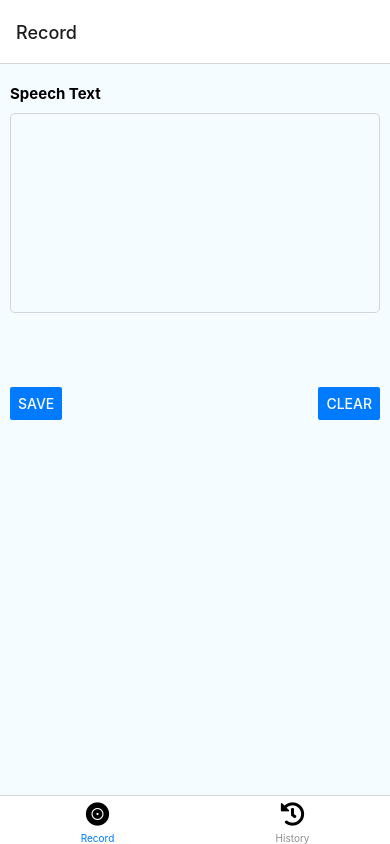
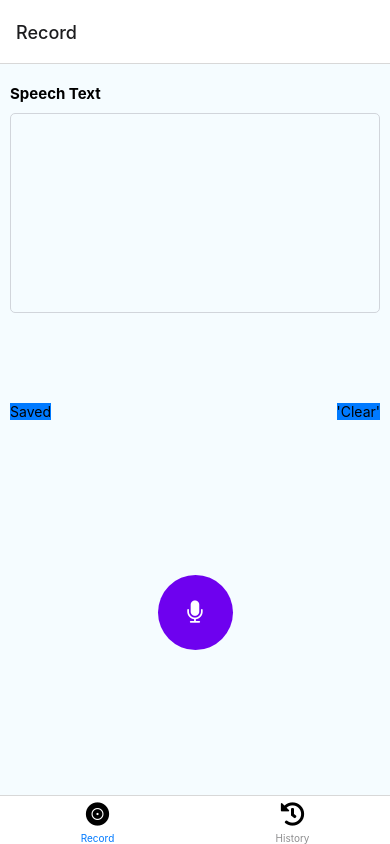
Before and after one commit to Surfsol/speechText, a React Native app: screen /Record in a window 390 px wide. Built offline with nearby package versions, Linux system fonts and the light colour scheme.

Commit message:
add voicetext

```diff
--- a/components/Home.tsx
+++ b/components/Home.tsx
@@ -1,4 +1,4 @@
-import React, { useState, useEffect } from "react";
+import React, { useState, useEffect } from 'react';
 import {
   View,
   Text,
@@ -6,13 +6,11 @@ import {
   StyleSheet,
   Button,
   Pressable,
-} from "react-native";
-//import VoiceTest from "./VoiceTest";
-
-
+} from 'react-native';
+import VoiceTest from './VoiceTest';
 
 export default function Home() {
-  const [speechText, setSpeechText] = useState("");
+  const [speechText, setSpeechText] = useState('');
   return (
     <View style={styles.container}>
       <View style={styles.inputContainer}>
@@ -20,44 +18,48 @@ export default function Home() {
         <TextInput
           multiline
           style={styles.textInput}
-          numberOfLines={6}
           value={speechText}
           maxLength={500}
-          editable={true}
         />
         <View
           style={{
-            alignItems: "flex-end",
+            alignItems: 'flex-end',
             flex: 1,
-            flexDirection: "row",
-            justifyContent: "space-between",
+            flexDirection: 'row',
+            justifyContent: 'space-between',
           }}
         >
-          <Button
-            title="Save"
-            color={"#007AFF"}
+          <Pressable
             onPress={async () => {
-              console.log("save");
+              console.log('save');
             }}
-          />
-          <Button
-            title="Clear"
-            color={"#007AFF"}
+            style={{
+              backgroundColor: '#007AFF',
+            }}
+          >
+            <Text>Saved</Text>
+          </Pressable>
+          <Pressable
+            style={{
+              backgroundColor: '#007AFF',
+            }}
             onPress={() => {
-              setSpeechText("");
+              setSpeechText('');
             }}
-          />
+          >
+          <Text>'Clear'</Text>
+          </Pressable>
         </View>
       </View>
       <View style={styles.voiceContainer}>
-        {/* <VoiceTest
+        <VoiceTest
           onSpeechEnd={(value) => {
             setSpeechText(value[0]);
           }}
           onSpeechStart={() => {
-            setSpeechText("");
+            setSpeechText('');
           }}
-        /> */}
+        />
       </View>
     </View>
   );
@@ -65,28 +67,28 @@ export default function Home() {
 const styles = StyleSheet.create({
   container: {
     flex: 1,
-    flexDirection: "column",
-    justifyContent: "center",
-    alignItems: "center",
-    width: "100%",
-    backgroundColor: "#F5FCFF",
+    flexDirection: 'column',
+    justifyContent: 'center',
+    alignItems: 'center',
+    width: '100%',
+    backgroundColor: '#F5FCFF',
   },
   label: {
-    fontWeight: "bold",
+    fontWeight: 'bold',
     fontSize: 15,
     paddingTop: 10,
     paddingBottom: 10,
   },
   inputContainer: {
-    height: "50%",
-    width: "100%",
+    height: '50%',
+    width: '100%',
     flex: 1,
     padding: 10,
-    justifyContent: "center",
+    justifyContent: 'center',
   },
   textInput: {
     padding: 10,
-    borderColor: "#d1d5db",
+    borderColor: '#d1d5db',
     borderWidth: 1,
     height: 200,
     borderRadius: 5,
@@ -95,9 +97,9 @@ const styles = StyleSheet.create({
     right: 0,
   },
   voiceContainer: {
-    height: "50%",
-    width: "100%",
-    alignItems: "center",
-    justifyContent: "space-around",
+    height: '50%',
+    width: '100%',
+    alignItems: 'center',
+    justifyContent: 'space-around',
   },
 });
--- a/components/VoiceTest.tsx
+++ b/components/VoiceTest.tsx
@@ -1,231 +1,236 @@
-// import React, { Component } from "react";
-// import { FontAwesome } from "@expo/vector-icons";
-// import { MotiView } from "@motify/components";
-// import {
-//   StyleSheet,
-//   Text,
-//   View,
-//   Image,
-//   TouchableHighlight,
-// } from "react-native";
-// import Voice, {
-//   SpeechRecognizedEvent,
-//   SpeechResultsEvent,
-//   SpeechErrorEvent,
-// } from "@react-native-voice/voice";
-// import { Easing } from "react-native-reanimated";
-// type Props = {
-//   onSpeechStart: () => void;
-//   onSpeechEnd: (result: any[]) => void;
-// };
-// type State = {
-//   recognized: string;
-//   pitch: string;
-//   error: string;
-//   end: string;
-//   started: boolean;
-//   results: string[];
-//   partialResults: string[];
-// };
-// class VoiceTest extends Component<Props, State> {
-//   state = {
-//     recognized: "",
-//     pitch: "",
-//     error: "",
-//     end: "",
-//     started: false,
-//     results: [],
-//     partialResults: [],
-//   };
-//   constructor(props: Props) {
-//     super(props);
-//     Voice.onSpeechStart = this.onSpeechStart;
-//     Voice.onSpeechRecognized = this.onSpeechRecognized;
-//     Voice.onSpeechEnd = this.onSpeechEnd;
-//     Voice.onSpeechError = this.onSpeechError;
-//     Voice.onSpeechResults = this.onSpeechResults;
-//     Voice.onSpeechPartialResults = this.onSpeechPartialResults;
-//     Voice.onSpeechVolumeChanged = this.onSpeechVolumeChanged;
-//   }
-//   componentWillUnmount() {
-//     Voice.destroy().then(Voice.removeAllListeners);
-//   }
-//   onSpeechStart = (e: any) => {
-//     console.log("onSpeechStart: ", e);
-//     this.setState({
-//       started: true,
-//     });
-//   };
-//   onSpeechRecognized = (e: SpeechRecognizedEvent) => {
-//     console.log("onSpeechRecognized: ", e);
-//     this.setState({
-//       recognized: "√",
-//     });
-//   };
-//   onSpeechEnd = (e: any) => {
-//     console.log("onSpeechEnd: ", e);
-//     this.setState({
-//       end: "√",
-//       started: false,
-//     });
-//     this.props.onSpeechEnd(this.state.results);
-//   };
-//   onSpeechError = (e: SpeechErrorEvent) => {
-//     console.log("onSpeechError: ", e);
-//     this.setState({
-//       error: JSON.stringify(e.error),
-//     });
-//   };
-//   onSpeechResults = (e: SpeechResultsEvent) => {
-//     console.log("onSpeechResults: ", e);
-//     this.setState({
-//       results: e.value!,
-//     });
-//   };
-//   onSpeechPartialResults = (e: SpeechResultsEvent) => {
-//     console.log("onSpeechPartialResults: ", e);
-//     this.setState({
-//       partialResults: e.value!,
-//     });
-//   };
-//   onSpeechVolumeChanged = (e: any) => {
-//     console.log("onSpeechVolumeChanged: ", e);
-//     this.setState({
-//       pitch: e.value,
-//     });
-//   };
-//   _startRecognizing = async () => {
-//     this.setState({
-//       recognized: "",
-//       pitch: "",
-//       error: "",
-//       started: false,
-//       results: [],
-//       partialResults: [],
-//       end: "",
-//     });
-//     try {
-//       await Voice.start("en-US");
-//       this.props.onSpeechStart();
-//     } catch (e) {
-//       console.error(e);
-//     }
-//   };
-//   _stopRecognizing = async () => {
-//     try {
-//       await Voice.stop();
-//     } catch (e) {
-//       console.error(e);
-//     }
-//   };
-//   _cancelRecognizing = async () => {
-//     try {
-//       await Voice.cancel();
-//     } catch (e) {
-//       console.error(e);
-//     }
-//   };
-//   _destroyRecognizer = async () => {
-//     try {
-//       await Voice.destroy();
-//     } catch (e) {
-//       console.error(e);
-//     }
-//     this.setState({
-//       recognized: "",
-//       pitch: "",
-//       error: "",
-//       started: false,
-//       results: [],
-//       partialResults: [],
-//       end: "",
-//     });
-//   };
-//   render() {
-//     return (
-//       <View style={styles.container}>
-//         {this.state.started ? (
-//           <TouchableHighlight onPress={this._stopRecognizing}>
-//             <View
-//               style={{
-//                 width: 75,
-//                 height: 75,
-//                 borderRadius: 75,
-//                 backgroundColor: "#6E01EF",
-//                 alignItems: "center",
-//                 justifyContent: "center",
-//               }}
-//             >
-//               {[...Array(3).keys()].map((index: number) => {
-//                 return (
-//                   <MotiView
-//                     from={{ opacity: 1, scale: 1 }}
-//                     animate={{ opacity: 0, scale: 4 }}
-//                     transition={{
-//                       //type: "timing",
-//                       duration: 2000,
-//                       easing: Easing.ease, // Easing.out(Easing.ease)
-//                       delay: index * 200,
-//                       repeatReverse: false,
-//                       loop: true,
-//                     }}
-//                     key={index}
-//                     style={[
-//                       StyleSheet.absoluteFillObject,
-//                       { backgroundColor: "#6E01EF", borderRadius: 75 },
-//                     ]}
-//                   />
-//                 );
-//               })}
-//               <FontAwesome name="microphone-slash" size={24} color="#fff" />
-//             </View>
-//           </TouchableHighlight>
-//         ) : (
-//           <TouchableHighlight onLongPress={this._startRecognizing}>
-//             <View
-//               style={{
-//                 width: 75,
-//                 height: 75,
-//                 borderRadius: 75,
-//                 backgroundColor: "#6E01EF",
-//                 alignItems: "center",
-//                 justifyContent: "center",
-//               }}
-//             >
-//               <FontAwesome name="microphone" size={24} color="#fff" />
-//             </View>
-//           </TouchableHighlight>
-//         )}
-//       </View>
-//     );
-//   }
-// }
-// const styles = StyleSheet.create({
-//   button: {
-//     width: 50,
-//     height: 50,
-//   },
-//   container: {},
-//   welcome: {
-//     fontSize: 20,
-//     textAlign: "center",
-//     margin: 10,
-//   },
-//   action: {
-//     textAlign: "center",
-//     color: "#0000FF",
-//     marginVertical: 5,
-//     fontWeight: "bold",
-//   },
-//   instructions: {
-//     textAlign: "center",
-//     color: "#333333",
-//     marginBottom: 5,
-//   },
-//   stat: {
-//     textAlign: "center",
-//     color: "#B0171F",
-//     marginBottom: 1,
-//   },
-// });
-// export default VoiceTest;
+import React, { Component } from "react";
+import { FontAwesome } from "@expo/vector-icons";
+import { MotiView } from "@motify/components";
+import {
+  StyleSheet,
+  Text,
+  View,
+  Image,
+  Pressable,
+} from "react-native";
+import Voice, {
+  SpeechRecognizedEvent,
+  SpeechResultsEvent,
+  SpeechErrorEvent,
+} from "@react-native-voice/voice";
+import { Easing } from "react-native-reanimated";
+type Props = {
+  onSpeechStart: () => void;
+  onSpeechEnd: (result: any[]) => void;
+};
+type State = {
+  recognized: string;
+  pitch: string;
+  error: string;
+  end: string;
+  started: boolean;
+  results: string[];
+  partialResults: string[];
+};
+class VoiceTest extends Component<Props, State> {
+  state = {
+    recognized: "",
+    pitch: "",
+    error: "",
+    end: "",
+    started: false,
+    results: [],
+    partialResults: [],
+  };
+  constructor(props: Props) {
+    super(props);
+    Voice.onSpeechStart = this.onSpeechStart;
+    Voice.onSpeechRecognized = this.onSpeechRecognized;
+    Voice.onSpeechEnd = this.onSpeechEnd;
+    Voice.onSpeechError = this.onSpeechError;
+    Voice.onSpeechResults = this.onSpeechResults;
+    Voice.onSpeechPartialResults = this.onSpeechPartialResults;
+    Voice.onSpeechVolumeChanged = this.onSpeechVolumeChanged;
+  }
+  componentWillUnmount() {
+    Voice.destroy().then(Voice.removeAllListeners);
+  }
+  onSpeechStart = (e: any) => {
+    console.log("onSpeechStart: ", e);
+    this.setState({
+      started: true,
+    });
+  };
+  onSpeechRecognized = (e: SpeechRecognizedEvent) => {
+    console.log("onSpeechRecognized: ", e);
+    this.setState({
+      recognized: "√",
+    });
+  };
+  onSpeechEnd = (e: any) => {
+    console.log("onSpeechEnd: ", e);
+    this.setState({
+      end: "√",
+      started: false,
+    });
+    this.props.onSpeechEnd(this.state.results);
+  };
+  onSpeechError = (e: SpeechErrorEvent) => {
+    console.log("onSpeechError: ", e);
+    this.setState({
+      error: JSON.stringify(e.error),
+    });
+  };
+  onSpeechResults = (e: SpeechResultsEvent) => {
+    console.log("onSpeechResults: ", e);
+    this.setState({
+      results: e.value!,
+    });
+  };
+  onSpeechPartialResults = (e: SpeechResultsEvent) => {
+    console.log("onSpeechPartialResults: ", e);
+    this.setState({
+      partialResults: e.value!,
+    });
+  };
+  onSpeechVolumeChanged = (e: any) => {
+    console.log("onSpeechVolumeChanged: ", e);
+    this.setState({
+      pitch: e.value,
+    });
+  };
+  _startRecognizing = async () => {
+    console.log("Start recognizing speech...")
+    this.setState({
+      recognized: "",
+      pitch: "",
+      error: "",
+      started: false,
+      results: [],
+      partialResults: [],
+      end: "",
+    });
+    console.log('108 props',Voice)
+    try {
+      await Voice.start("en-US");
+      this.props.onSpeechStart();
+    } catch (e) {
+      console.error('line 112',{e});
+    }
+  };
+  _stopRecognizing = async () => {
+    console.log('in stoprecognizing')
+    try {
+      await Voice.stop();
+    } catch (e) {
+      console.error(e);
+    }
+  };
+  _cancelRecognizing = async () => {
+    try {
+      await Voice.cancel();
+    } catch (e) {
+      console.error(e);
+    }
+  };
+  _destroyRecognizer = async () => {
+    try {
+      await Voice.destroy();
+    } catch (e) {
+      console.error(e);
+    }
+    this.setState({
+      recognized: "",
+      pitch: "",
+      error: "",
+      started: false,
+      results: [],
+      partialResults: [],
+      end: "",
+    });
+  };
+
+  render() {
+    console.log(this.state)
+    return (
+      <View style={styles.container}>
+        {this.state.started ? (
+          <Pressable onPress={this._stopRecognizing}>
+            <View
+              style={{
+                width: 75,
+                height: 75,
+                borderRadius: 75,
+                backgroundColor: "#6E01EF",
+                alignItems: "center",
+                justifyContent: "center",
+              }}
+            >
+              {[...Array(3).keys()].map((index) => {
+                return (
+                  <MotiView
+                    from={{ opacity: 1, scale: 1 }}
+                    animate={{ opacity: 0, scale: 4 }}
+                    transition={{
+                     // type: "timing",
+                      duration: 2000,
+                      easing: Easing.out(Easing.ease),
+                      delay: index * 200,
+                      repeatReverse: false,
+                      loop: true,
+                    }}
+                    key={index}
+                    style={[
+                      StyleSheet.absoluteFillObject,
+                      { backgroundColor: "#6E01EF", borderRadius: 75 },
+                    ]}
+                  />
+                );
+              })}
+              <FontAwesome name="microphone-slash" size={24} color="#fff" />
+            </View>
+          </Pressable>
+        ) : (
+          <Pressable onLongPress={this._startRecognizing}>
+            <View
+              style={{
+                width: 75,
+                height: 75,
+                borderRadius: 75,
+                backgroundColor: "#6E01EF",
+                alignItems: "center",
+                justifyContent: "center",
+              }}
+            >
+              <FontAwesome name="microphone" size={24} color="#fff" />
+            </View>
+          </Pressable>
+        )}
+      </View>
+    );
+  }
+}
+const styles = StyleSheet.create({
+  button: {
+    width: 50,
+    height: 50,
+  },
+  container: {},
+  welcome: {
+    fontSize: 20,
+    textAlign: "center",
+    margin: 10,
+  },
+  action: {
+    textAlign: "center",
+    color: "#0000FF",
+    marginVertical: 5,
+    fontWeight: "bold",
+  },
+  instructions: {
+    textAlign: "center",
+    color: "#333333",
+    marginBottom: 5,
+  },
+  stat: {
+    textAlign: "center",
+    color: "#B0171F",
+    marginBottom: 1,
+  },
+});
+export default VoiceTest;
--- /dev/null
+++ b/db.json
@@ -0,0 +1,3 @@
+{
+    "notes": []
+  }
--- a/package.json
+++ b/package.json
@@ -16,16 +16,18 @@
     "@react-navigation/bottom-tabs": "^6.6.1",
     "@react-navigation/native": "^6.1.18",
     "@types/react-native": "^0.73.0",
+    "axios": "^1.7.7",
     "expo": "^51.0.32",
     "expo-status-bar": "~1.12.1",
     "react": "18.2.0",
     "react-dom": "18.2.0",
     "react-native": "0.74.5",
     "react-native-gesture-handler": "^2.19.0",
-    "react-native-reanimated": "2.15.0",
+    "react-native-reanimated": "~3.10.1",
     "react-native-safe-area-context": "^4.11.0",
     "react-native-screens": "^3.34.0",
-    "react-native-web": "^0.19.12"
+    "react-native-web": "^0.19.12",
+    "react-query": "^3.39.3"
   },
   "devDependencies": {
     "@babel/core": "^7.20.0",
```
Also changed, not shown: 4 other files (tests, documents, lock files or other folders).
